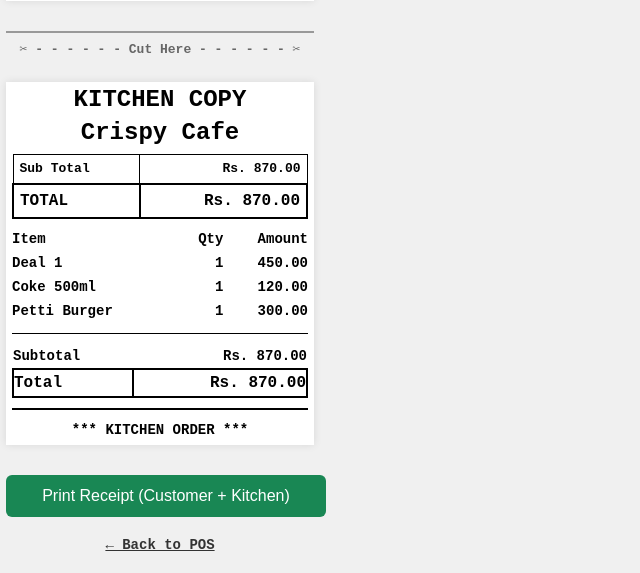
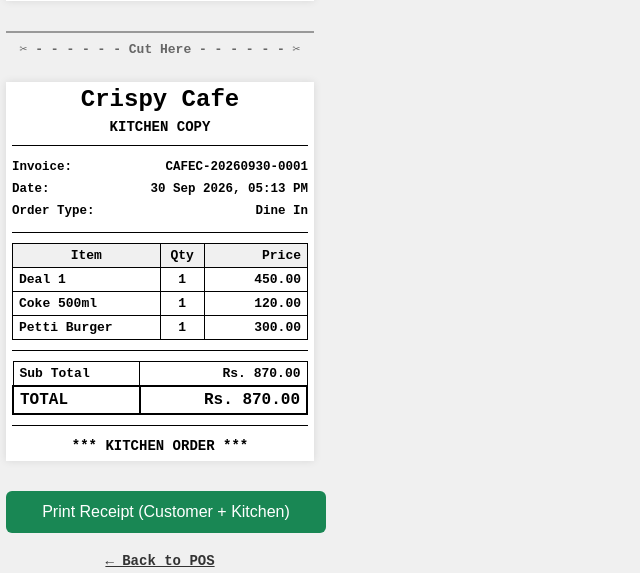
Before and after one commit to Naeemshakir0707/cafe-crispy-pos, a Django app: a page that uses pos/templates/pos/receipt.html in a window 1280 px wide. Shown: the part 479-1052 px from the top of the page, without its empty margins (0-640 px from the left). Before the commit the page ends 1030 px from the top, so only its background shows below. Run offline with Django 5.2, Linux system fonts and the light colour scheme; a user stored in the database is signed in; data comes from the database, SQL or seed files in the repository.

Commit message:
Complete updated Kitchen Copy for receipt

```diff
--- a/pos/templates/pos/receipt.html
+++ b/pos/templates/pos/receipt.html
@@ -323,57 +323,49 @@
 <div class="cut-line no-print">✂ - - - - - - Cut Here - - - - - - ✂</div>
 
 <!-- ==================== KITCHEN COPY ==================== -->
-<div class="receipt">
-    <div class="restaurant-name center">KITCHEN COPY</div>
+<div class="receipt" style="page-break-before: always; margin-top: 20px;">
 
     <div class="center">
         {% if restaurant.logo %}
-            <img src="{{ restaurant.logo.url }}" class="logo" alt="Logo">
+            <img src="{{ restaurant.logo.url }}" style="max-height: 55px; margin-bottom: 4px;">
         {% endif %}
         <div class="restaurant-name">{{ restaurant.name }}</div>
+        <div style="font-size: 14px; font-weight: 900;">KITCHEN COPY</div>
     </div>
 
+    <div class="line"></div>
 
-    <div class="small">
-        <table class="receipt-table">
-            <tr>
-                <td>Sub Total</td>
-                <td class="right">Rs. {{ sale.subtotal }}</td>
-            </tr>
-            {% if sale.discount > 0 %}
-            <tr>
-                <td>Discount</td>
-                <td class="right">- Rs. {{ sale.discount }}</td>
-            </tr>
-                {% endif %}
-                {% if sale.delivery_charge > 0 %}
-            <tr>
-                <td>Delivery Charge</td>
-                    <td class="right">Rs. {{ sale.delivery_charge }}</td>
-            </tr>
-                {% endif %}
-            <tr class="total-row">
-                <td><strong>TOTAL</strong></td>
-                <td class="right"><strong>Rs. {{ sale.total }}</strong></td>
-            </tr>
-        </table>
-    </div>
+    <table style="width: 100%; font-size: 12.5px;">
+        <tr>
+            <td>Invoice:</td>
+            <td class="right bold">{{ sale.invoice_no }}</td>
+        </tr>
+        <tr>
+            <td>Date:</td>
+            <td class="right">{{ sale.created_at|date:"d M Y, h:i A" }}</td>
+        </tr>
+        <tr>
+            <td>Order Type:</td>
+            <td class="right bold">{{ sale.get_order_type_display }}</td>
+        </tr>
+    </table>
 
+    <div class="line"></div>
+
+    <!-- Customer Details (also on Kitchen Copy) -->
     {% if sale.customer %}
-<div class="line"></div>
-<div class="small">
-    <div class="bold">Customer Details</div>
-    <table>
-        <tr>
-            <td>Name:</td>
-            <td class="right">{{ sale.customer.name }}</td>
-        </tr>
+    <div class="section-title">Customer Details</div>
+    <table style="width: 100%; font-size: 12.5px;">
         {% if sale.customer.mobile %}
         <tr>
             <td>Mobile:</td>
             <td class="right customer-phone">{{ sale.customer.mobile }}</td>
         </tr>
         {% endif %}
+        <tr>
+            <td>Name:</td>
+            <td class="right">{{ sale.customer.name }}</td>
+        </tr>
         {% if sale.customer.address %}
         <tr>
             <td>Address:</td>
@@ -381,22 +373,24 @@
         </tr>
         {% endif %}
     </table>
-</div>
-{% endif %}
-    <table>
+    <div class="line"></div>
+    {% endif %}
+
+    <!-- Items Table -->
+    <table class="receipt-table">
         <thead>
-            <tr class="bold">
-                <td>Item</td>
-                <td class="right">Qty</td>
-                <td class="right">Amount</td>
+            <tr>
+                <th style="width: 50%;">Item</th>
+                <th class="center" style="width: 15%;">Qty</th>
+                <th class="right" style="width: 35%;">Price</th>
             </tr>
         </thead>
         <tbody>
-            {% for item in items %}
+            {% for item in sale.items.all %}
             <tr>
                 <td>{{ item.product.name }}</td>
-                <td class="right">{{ item.quantity }}</td>
-                <td class="right">{{ item.total }}</td>
+                <td class="center">{{ item.quantity }}</td>
+                <td class="right">{{ item.price }}</td>
             </tr>
             {% endfor %}
         </tbody>
@@ -404,9 +398,10 @@
 
     <div class="line"></div>
 
-    <table>
+    <!-- Totals -->
+    <table class="receipt-table">
         <tr>
-            <td>Subtotal</td>
+            <td>Sub Total</td>
             <td class="right">Rs. {{ sale.subtotal }}</td>
         </tr>
         {% if sale.discount > 0 %}
@@ -422,12 +417,12 @@
         </tr>
         {% endif %}
         <tr class="total-row">
-            <td>Total</td>
-            <td class="right">Rs. {{ sale.total }}</td>
+            <td><strong>TOTAL</strong></td>
+            <td class="right"><strong>Rs. {{ sale.total }}</strong></td>
         </tr>
     </table>
 
-    <div class="double-line"></div>
+    <div class="line"></div>
 
     <div class="center small bold">
         *** KITCHEN ORDER ***
```
